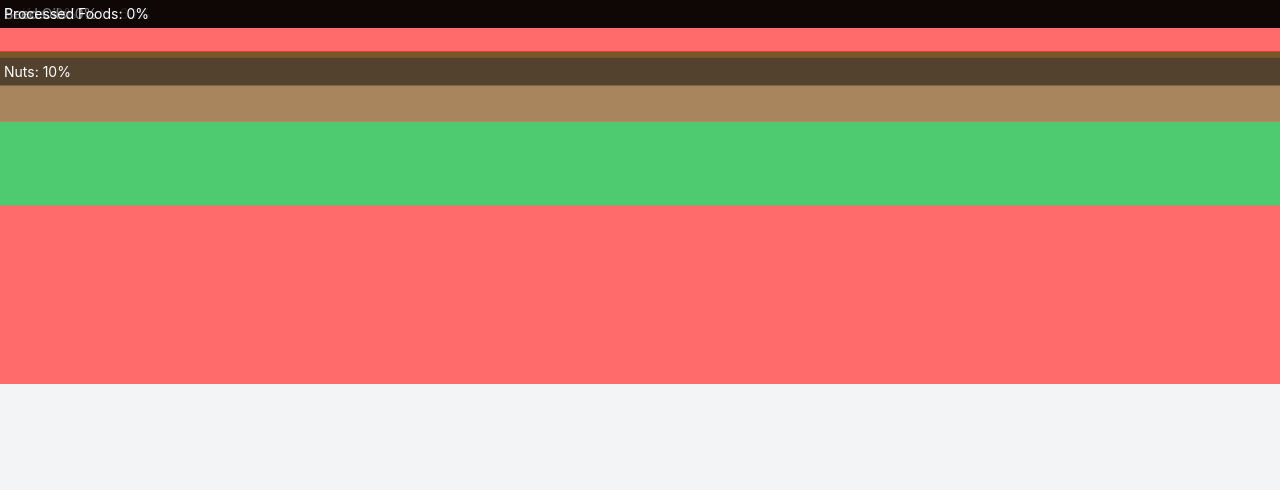
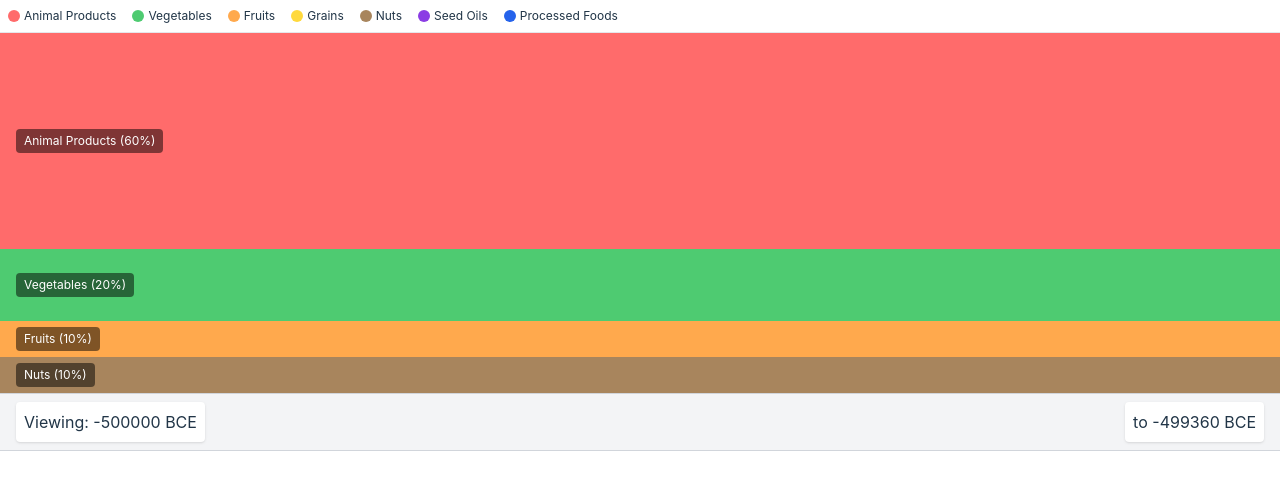
Before and after one commit to seanmun/1-pixel-health, a React (Vite) app: page / in a window 1280 px wide. Shown: the top 490 px of the page. Built offline with nearby package versions, Linux system fonts and the light colour scheme.

Commit message:
new updates

```diff
--- a/src/components/Timeline.tsx
+++ b/src/components/Timeline.tsx
@@ -75,29 +75,63 @@ const Timeline = () => {
   const dietData = getDietData(year);
 
   return (
-    // In Timeline.tsx, update the main container div:
-    <div className="w-full overflow-x-scroll h-screen"> {/* Full viewport height */}
+<div className="w-full h-screen flex flex-col">
+ {/* Legend bar */}
+ <div className="flex gap-4 p-2 bg-white border-b text-sm">
+   {Object.keys(dietData).map(category => (
+     <div key={category} className="flex items-center gap-1">
        <div
-        className="h-[80vh] relative"
+         className="w-3 h-3 rounded-full"
+         style={{ backgroundColor: getDietColor(category) }}
+       />
+       <span className="text-xs">{formatCategory(category)}</span>
+     </div>
+   ))}
+ </div>
+
+ {/* Graph section */}
+ <div className="h-[45vh] overflow-x-scroll relative">
+   <div
+     className="h-full"
      style={{ width: `${TOTAL_YEARS * PIXEL_TO_YEAR_RATIO}px` }}
    >
      {Object.entries(dietData).map(([category, percentage], index) => (
  <div
    key={category}
-            className="absolute transition-opacity duration-300"
+   className="absolute w-full transition-opacity duration-300"
    style={{
-              top: 0,
-              width: '100%',
-              height: `${percentage}%`, // Height based on percentage
-              transform: `translateY(${getCumulativeHeight(dietData, index)}%)`,
+     top: `${getCumulativeHeight(dietData, index)}%`,
+     height: `${percentage}%`,
      backgroundColor: getDietColor(category)
    }}
  >
-            <div className="sticky left-0 text-sm text-white p-1 bg-black bg-opacity-50">
-              {formatCategory(category)}: {percentage}%
+   <div className="sticky left-4 text-xs text-white px-2 py-1 bg-black bg-opacity-50 rounded"
+     style={{
+       position: 'absolute',
+       top: '50%',
+       transform: 'translateY(-50%)',
+       display: percentage < 2 ? 'none' : 'block'
+     }}>
+     {formatCategory(category)} ({percentage}%)
    </div>
  </div>
 ))}
+   </div>
+
+        <div className="fixed flex justify-between w-full px-4 py-2 bg-gray-100 border-y border-gray-300">
+          <div className="bg-white p-2 rounded shadow">
+            Viewing: {Math.max(-500000, year - Math.floor(window.innerWidth/2))} BCE
+          </div>
+          <div className="bg-white p-2 rounded shadow">
+            to {Math.min(2025, year + Math.floor(window.innerWidth/2))} {year + Math.floor(window.innerWidth/2) > 0 ? 'CE' : 'BCE'}
+          </div>
+        </div>
+      </div>
+
+      <div className="flex-1 bg-white p-4">
+        <div className="text-2xl font-bold text-center">
+          Current Year: {year > 0 ? year + ' CE' : Math.abs(year) + ' BCE'}
+        </div>
       </div>
     </div>
   );
@@ -109,8 +143,8 @@ const getDietColor = (category: string): string => ({
   fruits: '#FFA94D',
   grains: '#FFD93D',
   nuts: '#A8855D',
-  seedOils: '#FF4040',
-  processedFoods: '#8B4513'
+  seedOils: '#8B3DE4', // Purple
+  processedFoods: '#2563EB' // Blue
  }[category] || '#000000');
 
 const formatCategory = (category: string): string =>
```
Lines whose indentation alone changed are shown as unchanged.
